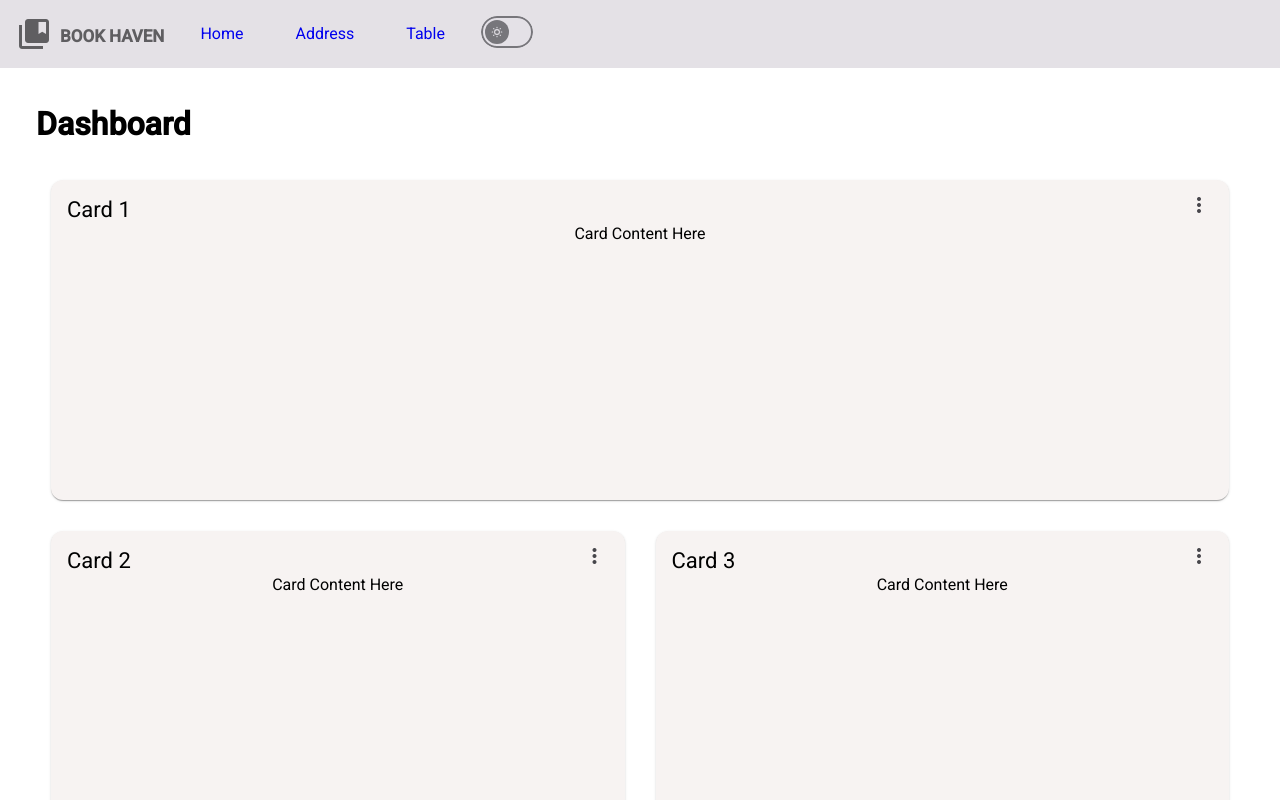
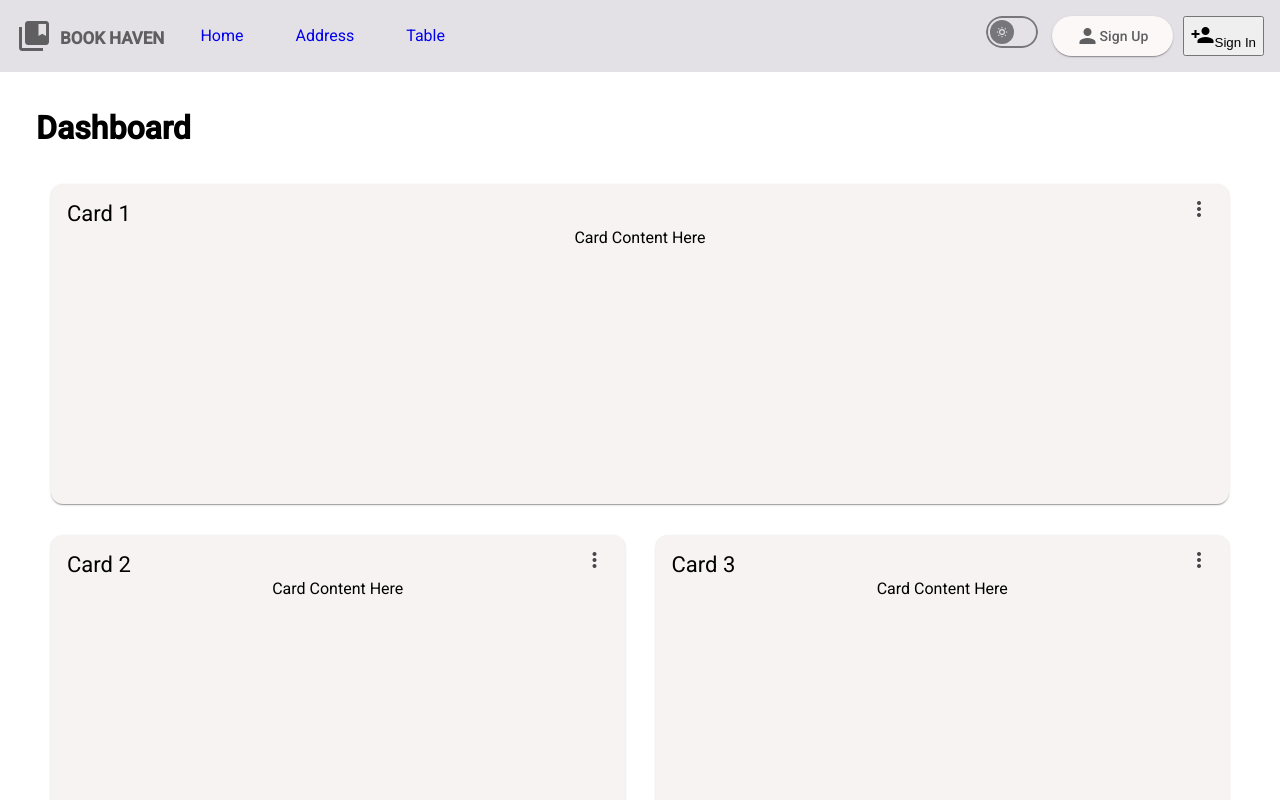
Before and after one commit to LeonDTym/angular-bookHaven, an Angular app: page / in a window 1280 px wide. Shown: the top 800 px of the page. Built offline with nearby package versions, Linux system fonts and the light colour scheme.

Commit message:
button change

```diff
--- a/src/app/app.component.html
+++ b/src/app/app.component.html
@@ -1,4 +1,3 @@
-
 <nav>
   <ul>
     <li>
@@ -10,12 +9,20 @@
     <li><a [routerLink]="['/']">Home</a></li>
     <li><a [routerLink]="['/address']">Address</a></li>
     <li><a [routerLink]="['/table']">Table</a></li>
-
-          <mat-slide-toggle (change)="toggleTheme()" class="icon-slide-toggle"></mat-slide-toggle>
   </ul>
+  <div class="button-container">
+    <mat-slide-toggle
+      (change)="toggleTheme()"
+      class="icon-slide-toggle"></mat-slide-toggle>
+    <button mat-raised-button class="nav-button">
+      <i class="material-icons">person</i>
+      Sign Up
+    </button>
+    <button class="nav-button">
+      <i class="material-icons">person_add</i>Sign In
+    </button>
+  </div>
 </nav>
-
-
 <main>
   <router-outlet />
 </main>
--- a/src/app/app.component.scss
+++ b/src/app/app.component.scss
@@ -1,39 +1,3 @@
-nav {
-    padding: 1rem;
-    font-size: var(--mat-sys-body-medium);
-    color: var(--mat-sys-primary);
-    background-color: var(--mat-sys-primary-container);
-}
-
-nav ul {
-    list-style-type: none;
-    margin: 0;
-    padding: 0;
-    display: flex;
-}
-
-nav ul li {
-    margin-right: 20px;
-}
-
-nav ul li a {
-    text-decoration: none;
-    padding: 0.5rem 1rem;
-    display: block;
-    cursor: pointer;
-}
-
-nav ul li a:hover {
-    color: var(--mat-sys-primary);
-    background-color: var(--mat-sys-surface);
-    border-radius: 4px;
-}
-
-main {
-    padding: 1rem;
-}
-
-
 $sun-path: 'm5.64 17l-.71.71a1 1 0 0 0 0 1.41a1 1 0 0 0 1.41 0l.71-.71A1 1 0 0 0 5.64 17ZM5 12a1 1 0 0 0-1-1H3a1 1 0 0 0 0 2h1a1 1 0 0 0 1-1Zm7-7a1 1 0 0 0 1-1V3a1 1 0 0 0-2 0v1a1 1 0 0 0 1 1ZM5.64 7.05a1 1 0 0 0 .7.29a1 1 0 0 0 .71-.29a1 1 0 0 0 0-1.41l-.71-.71a1 1 0 0 0-1.41 1.41Zm12 .29a1 1 0 0 0 .7-.29l.71-.71a1 1 0 1 0-1.41-1.41l-.64.71a1 1 0 0 0 0 1.41a1 1 0 0 0 .66.29ZM21 11h-1a1 1 0 0 0 0 2h1a1 1 0 0 0 0-2Zm-9 8a1 1 0 0 0-1 1v1a1 1 0 0 0 2 0v-1a1 1 0 0 0-1-1Zm6.36-2A1 1 0 0 0 17 18.36l.71.71a1 1 0 0 0 1.41 0a1 1 0 0 0 0-1.41ZM12 6.5a5.5 5.5 0 1 0 5.5 5.5A5.51 5.51 0 0 0 12 6.5Zm0 9a3.5 3.5 0 1 1 3.5-3.5a3.5 3.5 0 0 1-3.5 3.5Z';
 $moon-path: 'M21.64 13a1 1 0 0 0-1.05-.14a8.05 8.05 0 0 1-3.37.73a8.15 8.15 0 0 1-8.14-8.1a8.59 8.59 0 0 1 .25-2A1 1 0 0 0 8 2.36a10.14 10.14 0 1 0 14 11.69a1 1 0 0 0-.36-1.05Zm-9.5 6.69A8.14 8.14 0 0 1 7.08 5.22v.27a10.15 10.15 0 0 0 10.14 10.14a9.79 9.79 0 0 0 2.1-.22a8.11 8.11 0 0 1-7.18 4.32Z';
 
@@ -66,3 +30,52 @@ $moon-path: 'M21.64 13a1 1 0 0 0-1.05-.14a8.05 8.05 0 0 1-3.37.73a8.15 8.15 0 0
   font-size: 24px;
   font-weight: bold;
 }
+
+nav {
+  display: flex;
+  justify-content: space-between; /* Разделяет элементы навигации и кнопки */
+  align-items: center; /* Выравнивает элементы по вертикали */
+  padding: 1rem;
+  font-size: var(--mat-sys-body-medium);
+  color: var(--mat-sys-primary);
+  background-color: var(--mat-sys-primary-container);
+}
+
+nav ul {
+  list-style-type: none;
+  margin: 0;
+  padding: 0;
+  display: flex;
+}
+
+nav ul li {
+  margin-right: 20px;
+}
+
+nav ul li a {
+  text-decoration: none;
+  padding: 0.5rem 1rem;
+  display: block;
+  cursor: pointer;
+}
+
+nav ul li a:hover {
+  color: var(--mat-sys-primary);
+  background-color: var(--mat-sys-surface);
+  border-radius: 4px;
+}
+
+.button-container {
+  display: flex;
+}
+
+.nav-button {
+  margin-left: 10px;
+}
+.mat-radio-button {
+  display: block;
+  margin: 5px 0;
+}
+main {
+  padding: 1rem;
+}
--- a/src/app/app.component.ts
+++ b/src/app/app.component.ts
@@ -6,10 +6,11 @@ import { FormsModule } from '@angular/forms';
 import { MatIconModule } from '@angular/material/icon';
 import { CommonModule } from '@angular/common';
 import { MatToolbar } from '@angular/material/toolbar'
+import { MatButton } from '@angular/material/button';
 
 @Component({
   selector: 'app-root',
-  imports: [RouterOutlet, RouterModule, MatSlideToggleModule, FormsModule, MatIconModule, CommonModule, MatToolbar],
+  imports: [RouterOutlet, RouterModule, MatSlideToggleModule, FormsModule, MatIconModule, CommonModule, MatToolbar, MatButton],
   templateUrl: './app.component.html',
   styleUrl: './app.component.scss'
 })
@@ -20,6 +21,12 @@ export class AppComponent {
   isDarkTheme = signal(false);
 
   constructor() {
+
+    const savedTheme = localStorage.getItem('isDarkTheme');
+    if (savedTheme) {
+      this.isDarkTheme.set(JSON.parse(savedTheme)); // Устанавливаем состояние темы
+    }
+
     effect(() => {
       if (this.isDarkTheme()) {
         this.document.documentElement.classList.add('dark');
@@ -31,6 +38,10 @@ export class AppComponent {
   }
 
   toggleTheme() {
-    this.isDarkTheme.update(isDark => !isDark);
+    this.isDarkTheme.update(isDark => {
+      const newTheme = !isDark;
+      localStorage.setItem('isDarkTheme', JSON.stringify(newTheme)); // Сохраняем новое состояние в localStorage
+      return newTheme;
+    });
   }
 }
```
Lines whose indentation alone changed are shown as unchanged.
